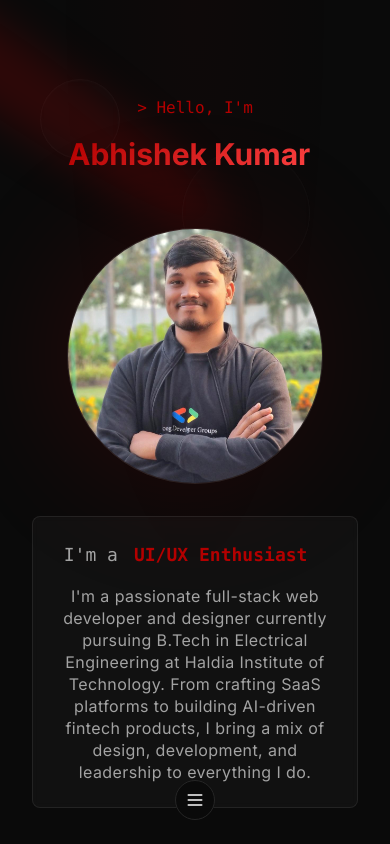
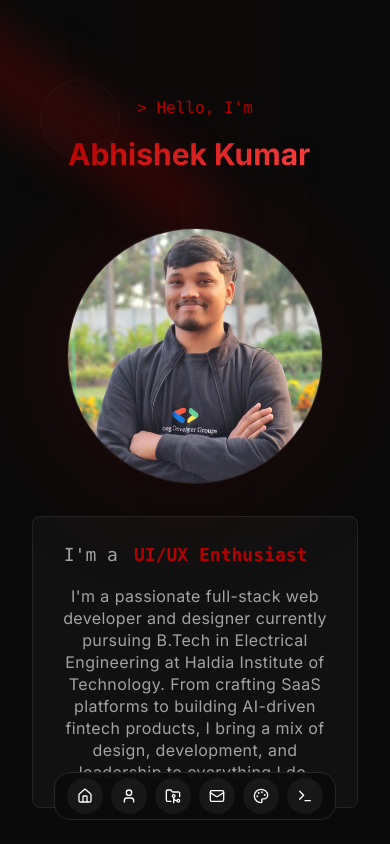
Before and after one commit to misanthropic-codes/portfolio-website--2-, a Next.js app: page / in a window 390 px wide. Shown: the top 844 px of the page. Built offline with nearby package versions, Linux system fonts and the light colour scheme.

Commit message:
refactor: reimplement mobile floating dock to always display items horizontally and add responsive visibility classes.

```diff
--- a/components/ui/floating-dock.tsx
+++ b/components/ui/floating-dock.tsx
@@ -29,8 +29,10 @@ export const FloatingDock = ({
 }) => {
   return (
     <>
-      <FloatingDockDesktop items={items} className={desktopClassName} />
-      <FloatingDockMobile items={items} className={mobileClassName} />
+      {/* Desktop - with hover scaling */}
+      <FloatingDockDesktop items={items} className={cn("hidden md:flex", desktopClassName)} />
+      {/* Mobile - compact version without scaling */}
+      <FloatingDockMobile items={items} className={cn("flex md:hidden", mobileClassName)} />
     </>
   );
 };
@@ -42,80 +44,48 @@ const FloatingDockMobile = ({
   items: DockItem[];
   className?: string;
 }) => {
-  const [open, setOpen] = useState(false);
   return (
-    <div className={cn("relative block md:hidden", className)}>
-      <AnimatePresence>
-        {open && (
-          <motion.div
-            layoutId="nav"
-            className="absolute bottom-full mb-2 inset-x-0 flex flex-col gap-2"
-          >
-            {items.map((item, idx) => (
-              <motion.div
-                key={item.title}
-                initial={{ opacity: 0, y: 10 }}
-                animate={{
-                  opacity: 1,
-                  y: 0,
-                }}
-                exit={{
-                  opacity: 0,
-                  y: 10,
-                  transition: {
-                    delay: idx * 0.05,
-                  },
-                }}
-                transition={{ delay: (items.length - 1 - idx) * 0.05 }}
-              >
-                {item.onClick ? (
-                  <button
-                    onClick={() => {
-                      item.onClick?.();
-                      setOpen(false);
-                    }}
-                    className="h-10 w-10 rounded-full bg-card/90 backdrop-blur-md border border-border flex items-center justify-center"
-                  >
-                    <div className="h-4 w-4">{item.icon}</div>
-                  </button>
-                ) : (
-                  <Link
-                    href={item.href}
-                    onClick={() => setOpen(false)}
-                    className="h-10 w-10 rounded-full bg-card/90 backdrop-blur-md border border-border flex items-center justify-center"
-                  >
-                    <div className="h-4 w-4">{item.icon}</div>
-                  </Link>
-                )}
-              </motion.div>
-            ))}
-          </motion.div>
-        )}
-      </AnimatePresence>
-      <button
-        onClick={() => setOpen(!open)}
-        className="h-10 w-10 rounded-full bg-card/90 backdrop-blur-md border border-border flex items-center justify-center"
-      >
-        <svg
-          xmlns="http://www.w3.org/2000/svg"
-          width="20"
-          height="20"
-          viewBox="0 0 24 24"
-          fill="none"
-          stroke="currentColor"
-          strokeWidth="2"
-          strokeLinecap="round"
-          strokeLinejoin="round"
-          className="text-foreground"
-        >
-          <line x1="4" x2="20" y1="12" y2="12" />
-          <line x1="4" x2="20" y1="6" y2="6" />
-          <line x1="4" x2="20" y1="18" y2="18" />
-        </svg>
-      </button>
+    <motion.div
+      className={cn(
+        "flex h-12 gap-2 items-center rounded-2xl bg-card/90 backdrop-blur-md border border-border px-3",
+        className
+      )}
+    >
+      {items.map((item) => (
+        <MobileIconContainer key={item.title} {...item} />
+      ))}
+    </motion.div>
+  );
+};
+
+function MobileIconContainer({
+  title,
+  icon,
+  href,
+  onClick,
+}: DockItem) {
+  const content = (
+    <div className="w-9 h-9 rounded-full bg-secondary/50 flex items-center justify-center active:scale-95 transition-transform">
+      <div className="w-4 h-4">
+        {icon}
+      </div>
     </div>
   );
-};
+
+  if (onClick) {
+    return (
+      <button onClick={onClick} aria-label={title}>
+        {content}
+      </button>
+    );
+  }
+
+  return (
+    <Link href={href} aria-label={title}>
+      {content}
+    </Link>
+  );
+}
 
 const FloatingDockDesktop = ({
   items,
@@ -130,7 +100,7 @@ const FloatingDockDesktop = ({
       onMouseMove={(e) => mouseX.set(e.pageX)}
       onMouseLeave={() => mouseX.set(Infinity)}
       className={cn(
-        "mx-auto hidden md:flex h-14 gap-4 items-end rounded-2xl bg-card/80 backdrop-blur-md border border-border px-4 pb-2",
+        "mx-auto h-14 gap-4 items-end rounded-2xl bg-card/80 backdrop-blur-md border border-border px-4 pb-2",
         className
       )}
     >
```
